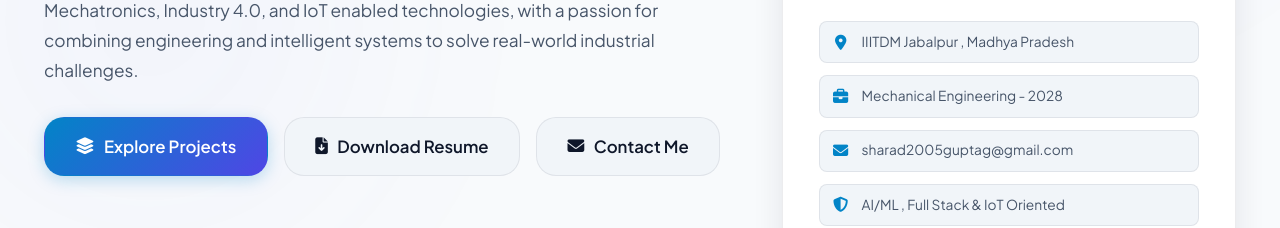
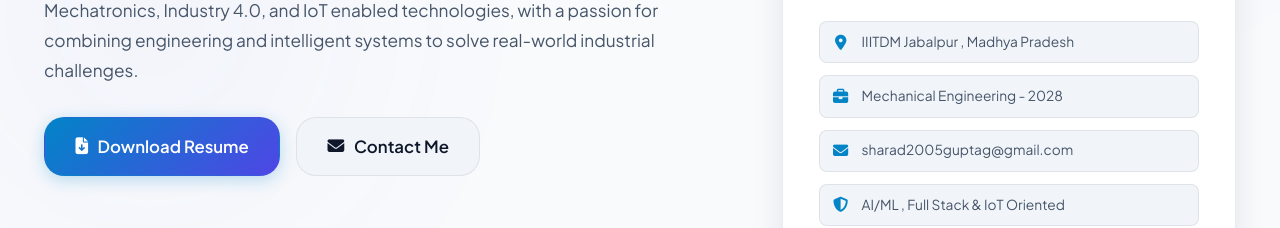
Before and after one commit to Sharad016/Portfolio, a plain HTML site: page Front End/index.html in a window 1280 px wide. Shown: the part 399-627 px from the top of the page. Drawn offline with Linux system fonts and the light colour scheme.

Commit message:
Minor Changes

```diff
--- a/Front End/index.html
+++ b/Front End/index.html
@@ -93,11 +93,11 @@
             </p>
 
             <div class="hero-cta-group">
-              <a href="#projects" class="btn btn-primary btn-lg">
+              <!-- <a href="#projects" class="btn btn-primary btn-lg">
                 <i class="fa-solid fa-layer-group"></i>
                 <span>Explore Projects</span>
-              </a>
-              <a href="#resume" class="btn btn-secondary btn-lg">
+              </a> -->
+              <a href="#resume" class="btn btn-primary btn-lg">
                 <i class="fa-solid fa-file-arrow-down"></i>
                 <span>Download Resume</span>
               </a>
```
